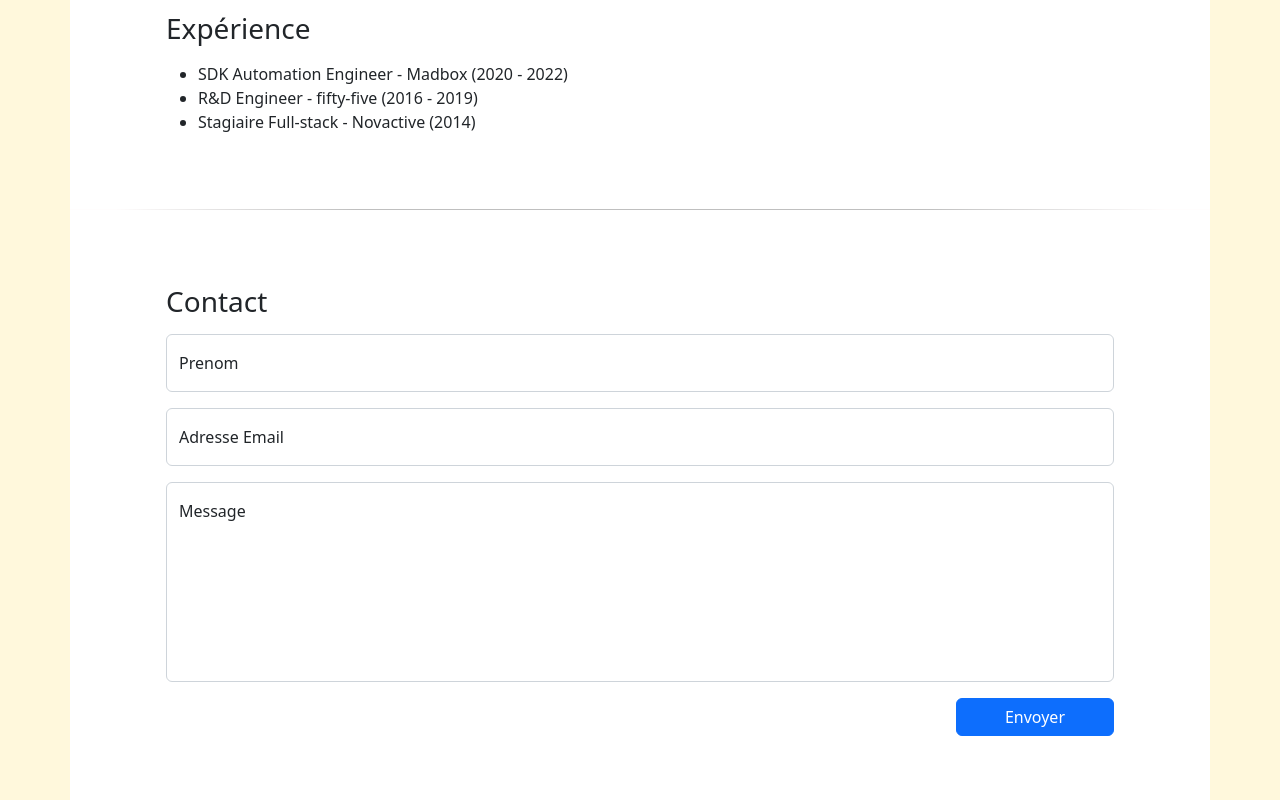
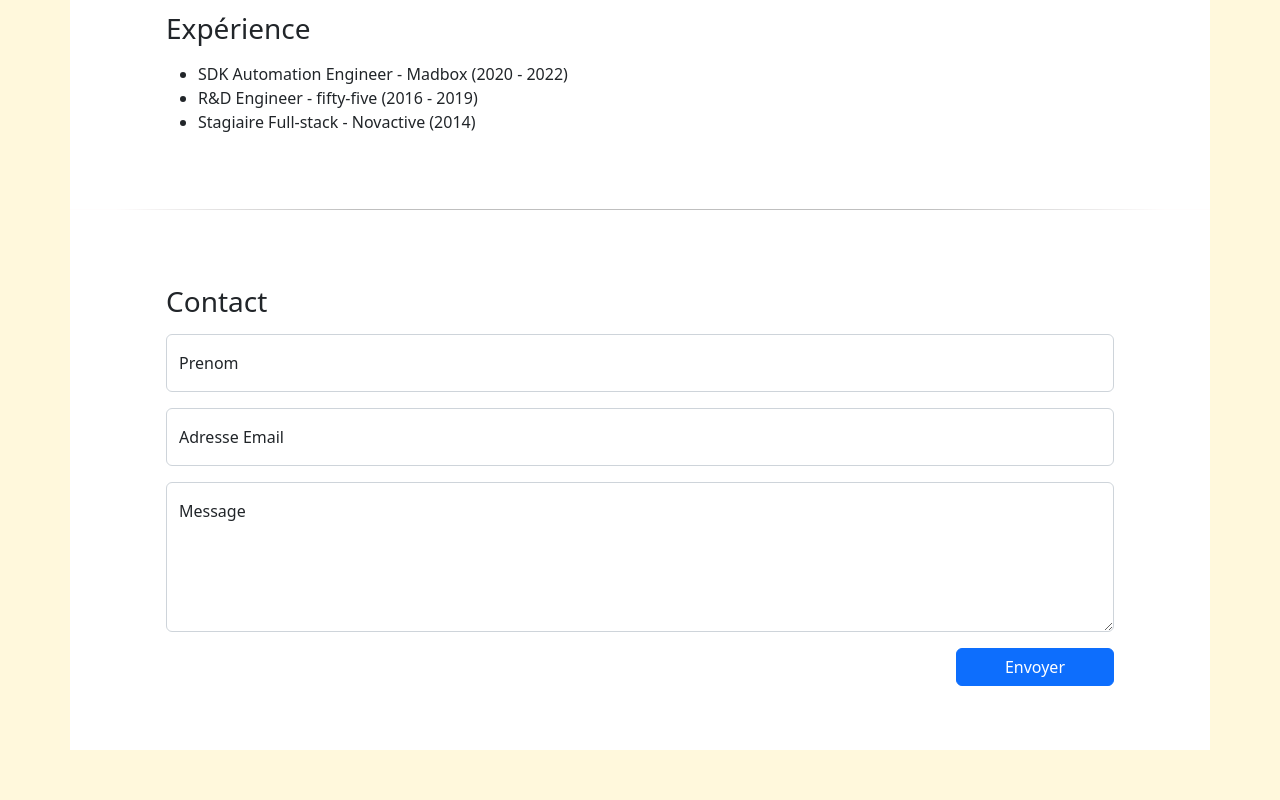
Before and after one commit to mgn3wbie/cv, a plain HTML site: page index.html in a window 1280 px wide. Shown: the part 838-1638 px from the top of the page. After the commit the page ends 1588 px from the top, so only its background shows below. Drawn offline with nearby package versions, Linux system fonts and the light colour scheme.

Commit message:
corrections js et textarea

```diff
--- a/assets/js/script.js
+++ b/assets/js/script.js
@@ -84,7 +84,7 @@ function FormItem(labelId, inputId, errorMessage) {
     };
 
     this.updateField = function(isErrored) {
-        this.input.style.borderColor = isErrored ? "red" : "light-grey";
+        this.input.style.borderColor = isErrored ? "red" : "lightgrey";
         this.label.style.color = isErrored ? "red" : "black";
         isErrored ? this.errorSpan.appendChild(this.error) : this.error.remove();
     };
--- a/index.html
+++ b/index.html
@@ -123,15 +123,15 @@
             </div>
             <span id="error-floatingMail"></span>
             <div class="form-floating mb-3">
-              <input
-                type="textarea"
+              <textarea
                 class="form-control"
+                placeholder="Leave a comment here"
                 id="floatingMessage"
-                placeholder="Votre texte ici..."
-                rows="5"
-              />
+                style="height: 150px"
+              ></textarea>
               <label for="floatingMessage" id="messageLabel">Message</label>
             </div>
+
             <span id="error-floatingMessage"></span>
             <div class="d-flex justify-content-end">
               <button type="submit" class="btn btn-primary px-5">
```
